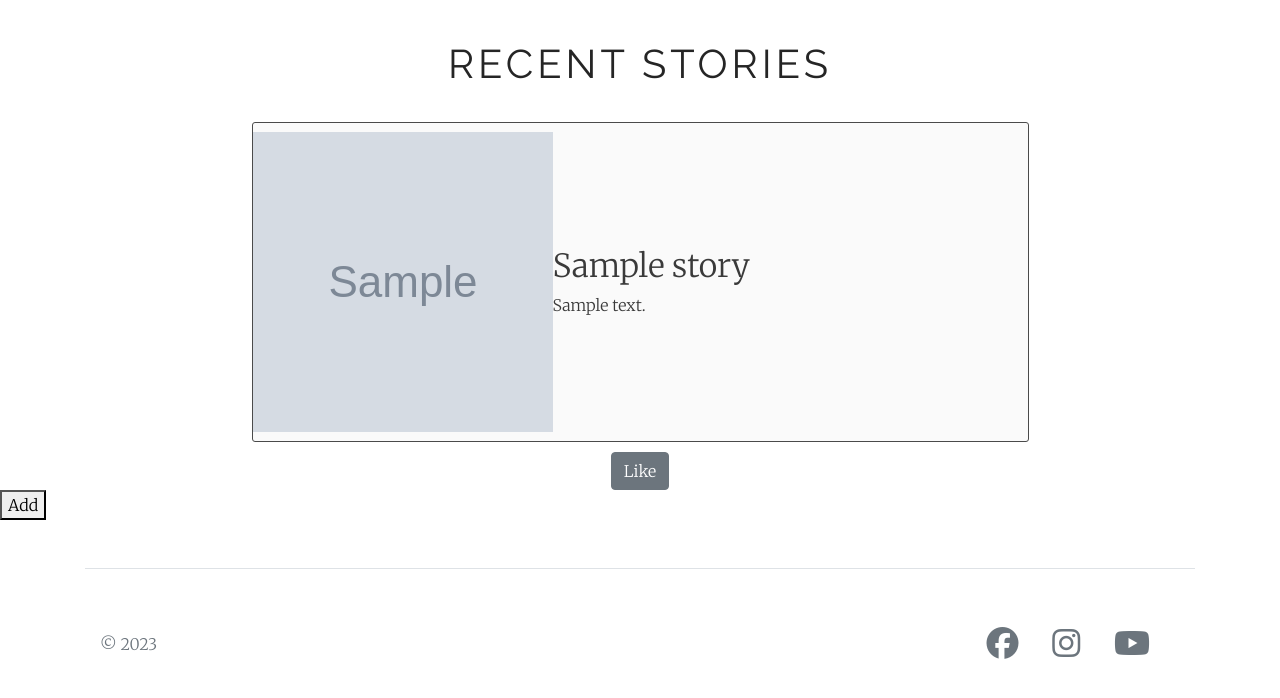
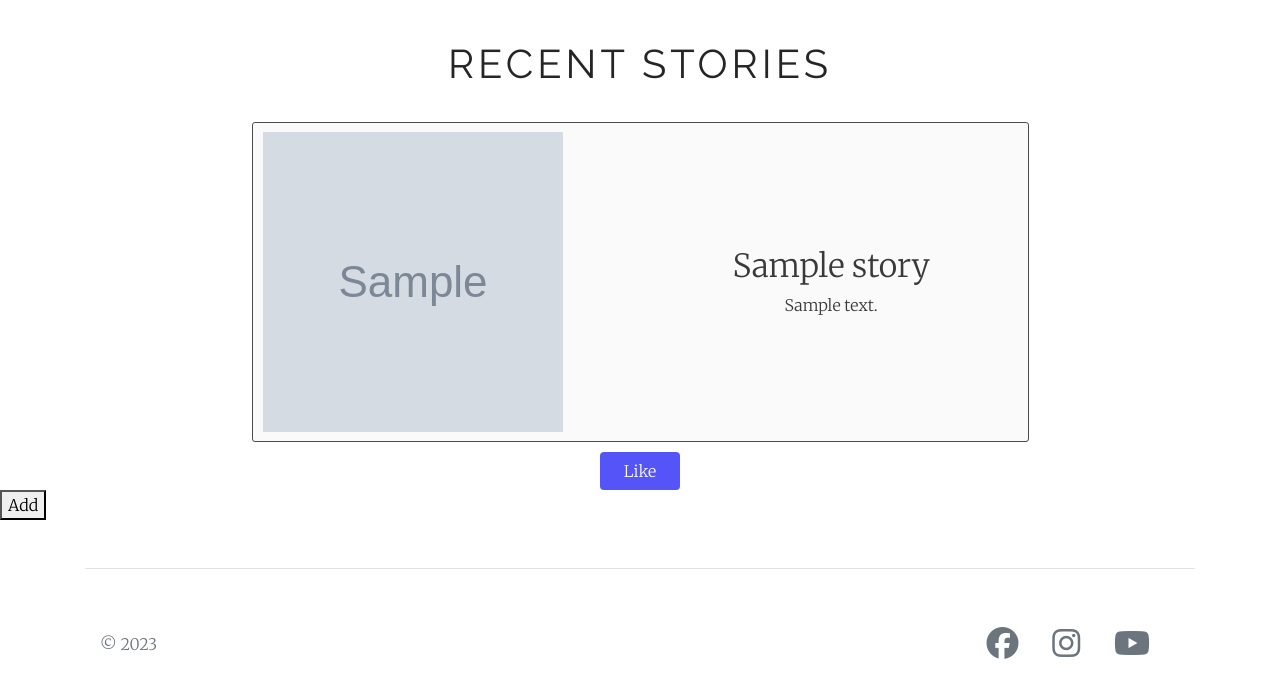
Before and after one commit to alexandergrib/BraveHeartsTogether, a Django app: page /stories/ in a window 1280 px wide. Shown: the part 56-754 px from the top of the page. Run offline with Django 4.2, Linux system fonts and the light colour scheme; tables that the repository leaves empty hold one stand-in row (values such as "Sample post"); grey boxes marked "Sample" are stand-in pictures; some libraries are stand-ins or nearby versions.

Commit message:
Stories cards

```diff
--- a/static/css/style.css
+++ b/static/css/style.css
@@ -97,6 +97,7 @@ h1 {
     height: 320px;
     margin-bottom: 10px;
     align-items: center;
+    justify-content: space-between;
     margin-top: 10px;
     border-radius: 3px;
     border: #4a4a4a solid 1px;
@@ -104,7 +105,14 @@ h1 {
 }
 
 .card-img {
-    width: 300px;
+    padding: 0 10px;
+    width: 100%;
+}
+
+.card-text {
+    width: 100%;
+    padding: 10px 20px;
+    text-align: center;
 }
 
 #story-img {
@@ -113,8 +121,10 @@ h1 {
     object-fit: cover;
 }
 
-#add-stories-btn {
-    width: 50px;
+#like-btn {
+    width: 80px;
+    background-color: rgb(84, 84, 248);
+    color: #fafafa;
 }
 
 /*About Page*/
--- a/stories/templates/stories/story.html
+++ b/stories/templates/stories/story.html
@@ -24,10 +24,9 @@
                     </div>
                 </div>
             </div>
-            <a href="#" class="btn btn-secondary" id="like-btn">Like</a>
+            <a href="#" class="btn" id="like-btn">Like</a>
         </div>
         {% endfor %}
-
 
 
 {# Form to add new story #}
```
